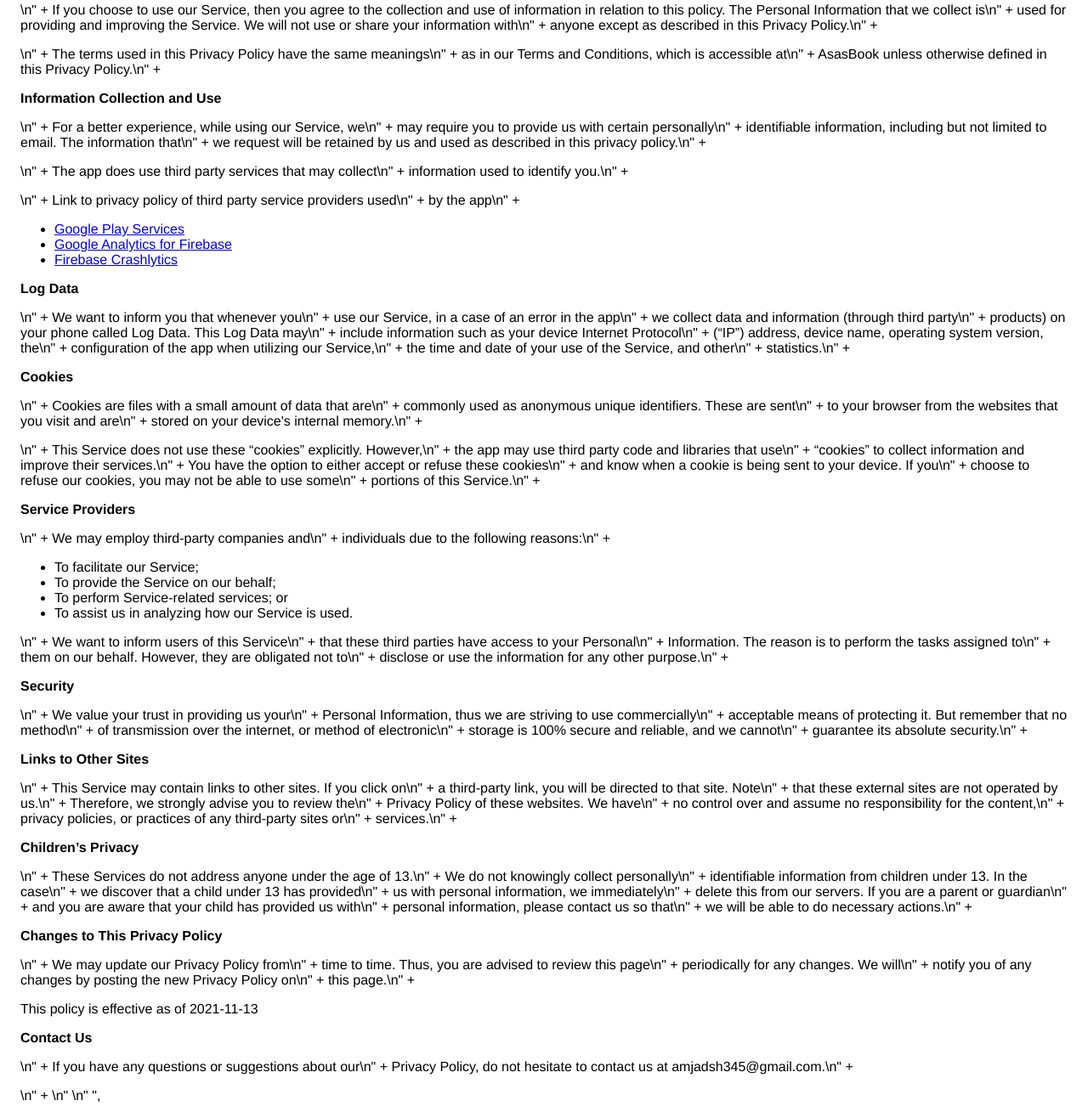
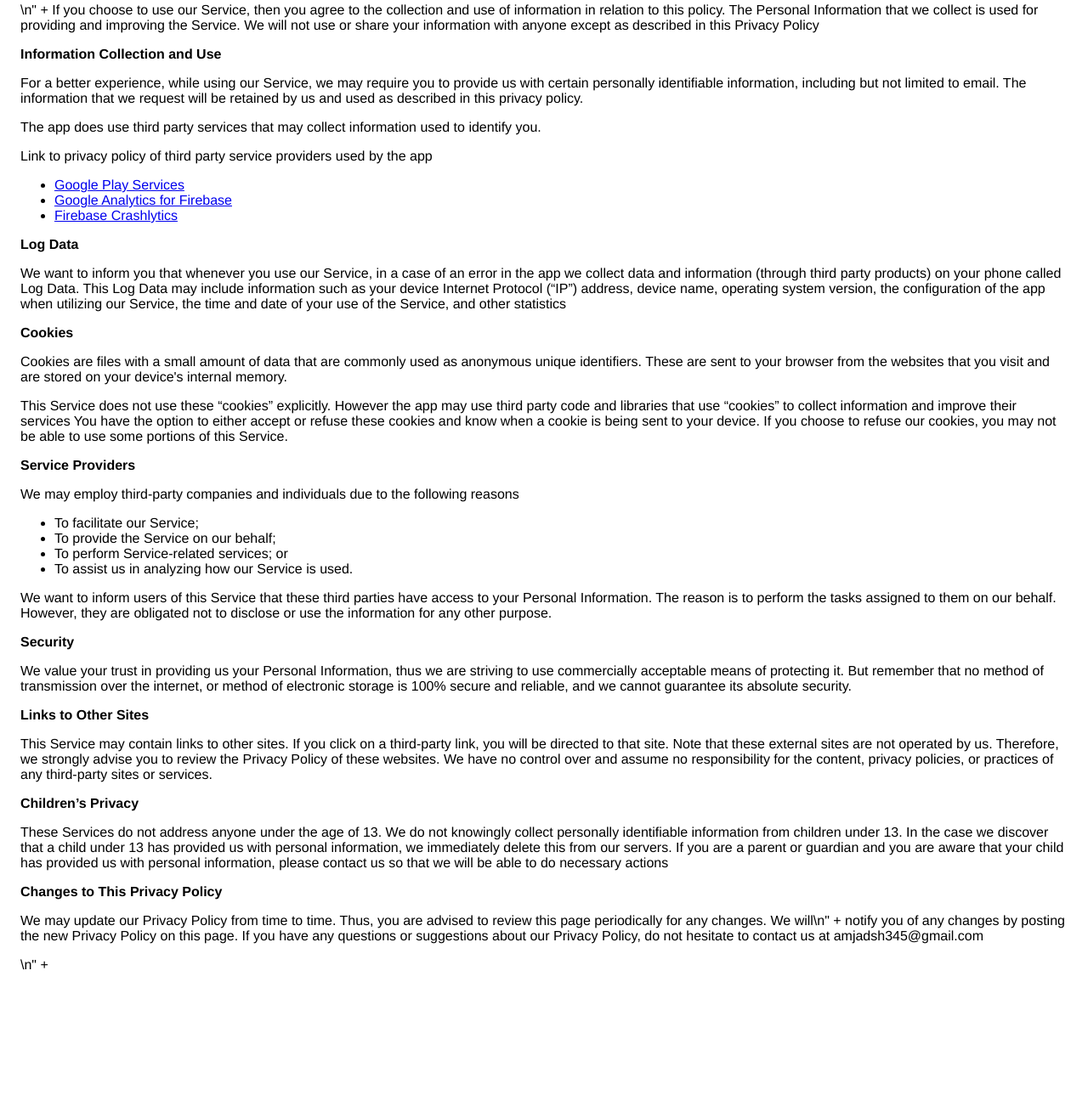
Before and after one commit to amjadkhan345/Asasbook, a plain HTML site: page index.html in a window 1280 px wide. Shown: the part 123-1425 px from the top of the page at 85% size. After the commit the page ends 1308 px from the top, so only its background shows below. Drawn offline with Linux system fonts and the light colour scheme.

Commit message:
Update index.html

```diff
--- a/index.html
+++ b/index.html
@@ -19,92 +19,91 @@
                                         </p> <p>\n" +
                                           If you choose to use our Service, then you agree to
                                           the collection and use of information in relation to this
-                                          policy. The Personal Information that we collect is\n" +
-                                          used for providing and improving the Service. We will not use or share your information with\n" +
-                                          anyone except as described in this Privacy Policy.\n" +
+                                          policy. The Personal Information that we collect is
+                                          used for providing and improving the Service. We will not use or share your information with
+                                          anyone except as described in this Privacy Policy
+                                        </p> <p
+                                          The terms used in this Privacy Policy have the same meanings
+                                          as in our Terms and Conditions, which is accessible at
+                                          AsasBook unless otherwise defined in this Privacy Policy
+                                        </p> <p><strong>Information Collection and Use</strong></p>
+                                          For a better experience, while using our Service, we
+                                          may require you to provide us with certain personally
+                                          identifiable information, including but not limited to email. The information that
+                                          we request will be retained by us and used as described in this privacy policy.
+                                        </p> <div><p>
+                                            The app does use third party services that may collect
+                                            information used to identify you.
+                                          </p> <p>
+                                            Link to privacy policy of third party service providers used
+                                            by the app
+                                          </p> <ul><li><a href=\"https://www.google.com/policies/privacy/\" target=\"_blank\" rel=\"noopener noreferrer\">Google Play Services</a></li><!----><li><a href=\"https://firebase.google.com/policies/analytics\" target=\"_blank\" rel=\"noopener noreferrer\">Google Analytics for Firebase</a></li><li><a href=\"https://firebase.google.com/support/privacy/\" target=\"_blank\" rel=\"noopener noreferrer\">Firebase Crashlytics</a></li><!----><!----><!----><!----><!----><!----><!----><!----><!----><!----><!----><!----><!----><!----><!----><!----><!----><!----></ul></div> <p><strong>Log Data</strong></p> <p>
+                                          We want to inform you that whenever you
+                                          use our Service, in a case of an error in the app
+                                          we collect data and information (through third party
+                                          products) on your phone called Log Data. This Log Data may
+                                          include information such as your device Internet Protocol
+                                          (“IP”) address, device name, operating system version, the
+                                          configuration of the app when utilizing our Service,
+                                          the time and date of your use of the Service, and other
+                                          statistics
+                                        </p> <p><strong>Cookies</strong></p> <p>
+                                          Cookies are files with a small amount of data that are
+                                          commonly used as anonymous unique identifiers. These are sent
+                                          to your browser from the websites that you visit and are
+                                          stored on your device's internal memory.
+                                        </p> <p>
+                                          This Service does not use these “cookies” explicitly. However
+                                          the app may use third party code and libraries that use
+                                          “cookies” to collect information and improve their services
+                                          You have the option to either accept or refuse these cookies
+                                          and know when a cookie is being sent to your device. If you
+                                          choose to refuse our cookies, you may not be able to use some
+                                          portions of this Service.
+                                        </p> <p><strong>Service Providers</strong></p> <p>
+                                          We may employ third-party companies and
+                                          individuals due to the following reasons
+                                        </p> <ul><li>To facilitate our Service;</li> <li>To provide the Service on our behalf;</li> <li>To perform Service-related services; or</li> <li>To assist us in analyzing how our Service is used.</li></ul> <p>
+                                          We want to inform users of this Service
+                                          that these third parties have access to your Personal
+                                          Information. The reason is to perform the tasks assigned to
+                                          them on our behalf. However, they are obligated not to
+                                          disclose or use the information for any other purpose.
+                                        </p> <p><strong>Security</strong></p> <p>
+                                          We value your trust in providing us your
+                                          Personal Information, thus we are striving to use commercially
+                                          acceptable means of protecting it. But remember that no method
+                                          of transmission over the internet, or method of electronic
+                                          storage is 100% secure and reliable, and we cannot
+                                          guarantee its absolute security.
+                                        </p> <p><strong>Links to Other Sites</strong></p> <p>
+                                          This Service may contain links to other sites. If you click on
+                                          a third-party link, you will be directed to that site. Note
+                                          that these external sites are not operated by us.
+                                          Therefore, we strongly advise you to review the
+                                          Privacy Policy of these websites. We have
+                                          no control over and assume no responsibility for the content,
+                                          privacy policies, or practices of any third-party sites or
+                                          services.
+                                        </p> <p><strong>Children’s Privacy</strong></p> <p>
+                                          These Services do not address anyone under the age of 13.
+                                          We do not knowingly collect personally
+                                          identifiable information from children under 13. In the case
+                                          we discover that a child under 13 has provided
+                                          us with personal information, we immediately
+                                          delete this from our servers. If you are a parent or guardian
+                                          and you are aware that your child has provided us with
+                                          personal information, please contact us so that
+                                          we will be able to do necessary actions
+                                        </p> <p><strong>Changes to This Privacy Policy</strong></p> <p>
+                                          We may update our Privacy Policy from
+                                          time to time. Thus, you are advised to review this page
+                                          periodically for any changes. We will\n" +
+                                          notify you of any changes by posting the new Privacy Policy on
+                                          this page.
+
+                                         If you have any questions or suggestions about our
+                                          Privacy Policy, do not hesitate to contact us at amjadsh345@gmail.com
                                         </p> <p>\n" +
-                                          The terms used in this Privacy Policy have the same meanings\n" +
-                                          as in our Terms and Conditions, which is accessible at\n" +
-                                          AsasBook unless otherwise defined in this Privacy Policy.\n" +
-                                        </p> <p><strong>Information Collection and Use</strong></p> <p>\n" +
-                                          For a better experience, while using our Service, we\n" +
-                                          may require you to provide us with certain personally\n" +
-                                          identifiable information, including but not limited to email. The information that\n" +
-                                          we request will be retained by us and used as described in this privacy policy.\n" +
-                                        </p> <div><p>\n" +
-                                            The app does use third party services that may collect\n" +
-                                            information used to identify you.\n" +
-                                          </p> <p>\n" +
-                                            Link to privacy policy of third party service providers used\n" +
-                                            by the app\n" +
-                                          </p> <ul><li><a href=\"https://www.google.com/policies/privacy/\" target=\"_blank\" rel=\"noopener noreferrer\">Google Play Services</a></li><!----><li><a href=\"https://firebase.google.com/policies/analytics\" target=\"_blank\" rel=\"noopener noreferrer\">Google Analytics for Firebase</a></li><li><a href=\"https://firebase.google.com/support/privacy/\" target=\"_blank\" rel=\"noopener noreferrer\">Firebase Crashlytics</a></li><!----><!----><!----><!----><!----><!----><!----><!----><!----><!----><!----><!----><!----><!----><!----><!----><!----><!----></ul></div> <p><strong>Log Data</strong></p> <p>\n" +
-                                          We want to inform you that whenever you\n" +
-                                          use our Service, in a case of an error in the app\n" +
-                                          we collect data and information (through third party\n" +
-                                          products) on your phone called Log Data. This Log Data may\n" +
-                                          include information such as your device Internet Protocol\n" +
-                                          (“IP”) address, device name, operating system version, the\n" +
-                                          configuration of the app when utilizing our Service,\n" +
-                                          the time and date of your use of the Service, and other\n" +
-                                          statistics.\n" +
-                                        </p> <p><strong>Cookies</strong></p> <p>\n" +
-                                          Cookies are files with a small amount of data that are\n" +
-                                          commonly used as anonymous unique identifiers. These are sent\n" +
-                                          to your browser from the websites that you visit and are\n" +
-                                          stored on your device's internal memory.\n" +
-                                        </p> <p>\n" +
-                                          This Service does not use these “cookies” explicitly. However,\n" +
-                                          the app may use third party code and libraries that use\n" +
-                                          “cookies” to collect information and improve their services.\n" +
-                                          You have the option to either accept or refuse these cookies\n" +
-                                          and know when a cookie is being sent to your device. If you\n" +
-                                          choose to refuse our cookies, you may not be able to use some\n" +
-                                          portions of this Service.\n" +
-                                        </p> <p><strong>Service Providers</strong></p> <p>\n" +
-                                          We may employ third-party companies and\n" +
-                                          individuals due to the following reasons:\n" +
-                                        </p> <ul><li>To facilitate our Service;</li> <li>To provide the Service on our behalf;</li> <li>To perform Service-related services; or</li> <li>To assist us in analyzing how our Service is used.</li></ul> <p>\n" +
-                                          We want to inform users of this Service\n" +
-                                          that these third parties have access to your Personal\n" +
-                                          Information. The reason is to perform the tasks assigned to\n" +
-                                          them on our behalf. However, they are obligated not to\n" +
-                                          disclose or use the information for any other purpose.\n" +
-                                        </p> <p><strong>Security</strong></p> <p>\n" +
-                                          We value your trust in providing us your\n" +
-                                          Personal Information, thus we are striving to use commercially\n" +
-                                          acceptable means of protecting it. But remember that no method\n" +
-                                          of transmission over the internet, or method of electronic\n" +
-                                          storage is 100% secure and reliable, and we cannot\n" +
-                                          guarantee its absolute security.\n" +
-                                        </p> <p><strong>Links to Other Sites</strong></p> <p>\n" +
-                                          This Service may contain links to other sites. If you click on\n" +
-                                          a third-party link, you will be directed to that site. Note\n" +
-                                          that these external sites are not operated by us.\n" +
-                                          Therefore, we strongly advise you to review the\n" +
-                                          Privacy Policy of these websites. We have\n" +
-                                          no control over and assume no responsibility for the content,\n" +
-                                          privacy policies, or practices of any third-party sites or\n" +
-                                          services.\n" +
-                                        </p> <p><strong>Children’s Privacy</strong></p> <p>\n" +
-                                          These Services do not address anyone under the age of 13.\n" +
-                                          We do not knowingly collect personally\n" +
-                                          identifiable information from children under 13. In the case\n" +
-                                          we discover that a child under 13 has provided\n" +
-                                          us with personal information, we immediately\n" +
-                                          delete this from our servers. If you are a parent or guardian\n" +
-                                          and you are aware that your child has provided us with\n" +
-                                          personal information, please contact us so that\n" +
-                                          we will be able to do necessary actions.\n" +
-                                        </p> <p><strong>Changes to This Privacy Policy</strong></p> <p>\n" +
-                                          We may update our Privacy Policy from\n" +
-                                          time to time. Thus, you are advised to review this page\n" +
-                                          periodically for any changes. We will\n" +
-                                          notify you of any changes by posting the new Privacy Policy on\n" +
-                                          this page.\n" +
-                                        </p> <p>This policy is effective as of 2021-11-13</p> <p><strong>Contact Us</strong></p> <p>\n" +
-                                          If you have any questions or suggestions about our\n" +
-                                          Privacy Policy, do not hesitate to contact us at amjadsh345@gmail.com.\n" +
-                                        </p> <p>\n" +
-                            </body>\n"
-                            </html>\n"
-                              ",
+                            </body>
+                            </html>
```
